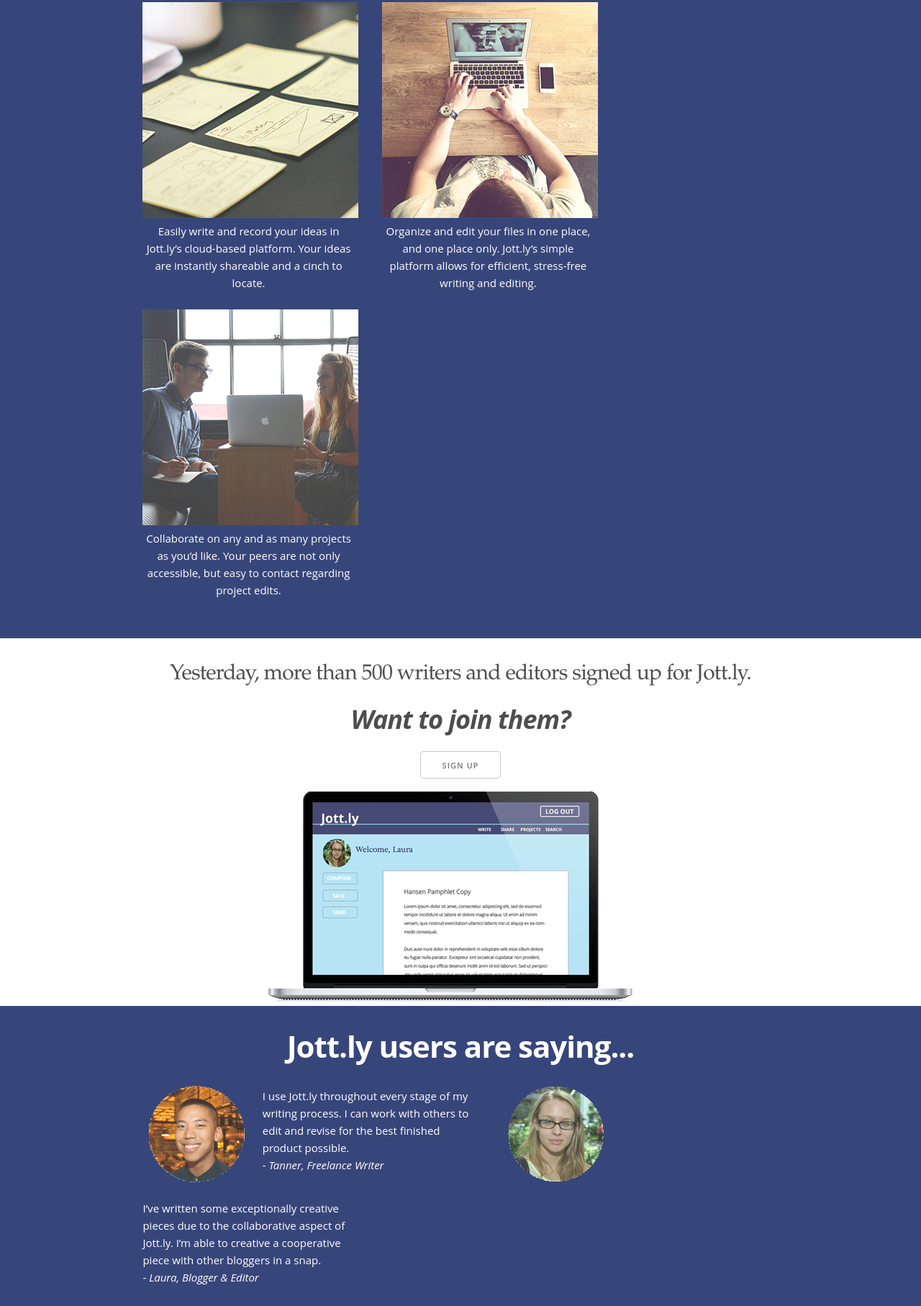
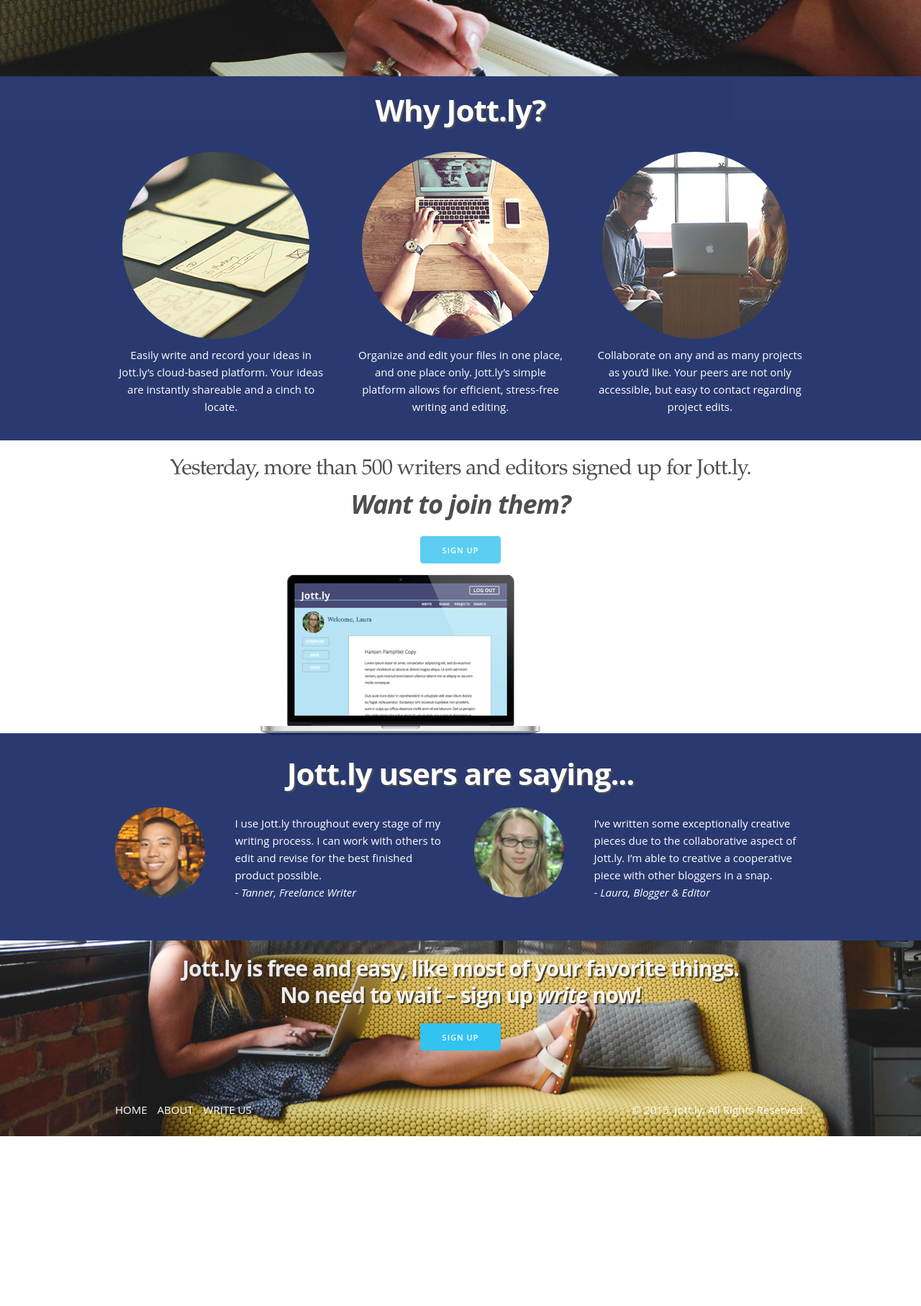
Before and after one commit to mattifie/Official-Jottly, a website: page index.html in a window 1280 px wide. Shown: the part 594-2409 px from the top of the page at 72% size. After the commit the page ends 2173 px from the top, so only its background shows below. Drawn offline with Linux system fonts and the light colour scheme.

Commit message:
Responsive Code Draft

```diff
--- /dev/null
+++ b/css/responsive.css
@@ -0,0 +1,34 @@
+@media (min-width: 400px) {
+  header h1 {
+    display: block;
+    text-align: center;
+    margin-top: 20px;
+  }
+
+  header nav {
+    display: block;
+  }
+
+  header nav ul {
+    float: none;
+    text-align: center;
+  }
+
+  header nav ul li {
+    display: block;
+  }
+
+  header nav ul li.selected {
+    border-bottom: none;
+    padding: 5px 0;
+    background-color: #999ccc;
+  }
+
+  div#footer nav {
+    text-align: center;
+  }
+
+  div#footer div.right {
+    text-align: center;
+    }
+}
--- a/css/style.css
+++ b/css/style.css
@@ -3,12 +3,51 @@
 }
 
 div#header {
-  background-color: #99cccc;
-  background-image: url('../images/MainHeader.png');
+  background-image: url('../images/MainHeader.jpg');
   background-size: cover;
-  background-position: center-center;
+  background-position: center;
   margin: 0;
-  min-height: 500px;
+  min-height: 700px;
+}
+
+.round {
+  background-color: blue;
+  height: 125px;
+  width: 125px;
+  border-radius: 60px;
+  background-position: center;
+}
+
+.round_2 {
+  background-color: blue;
+  height: 260px;
+  width: 260px;
+  border-radius: 130px;
+  margin-left: 10px;
+  margin-bottom: 10px;
+}
+
+#feature1 {
+  background-image: url('../images/feature1.png');
+  background-position: center;
+}
+
+#feature2 {
+  background-image: url('../images/feature2.png');
+  background-position: center;
+}
+
+#feature3 {
+  background-image: url('../images/feature3.png');
+  background-position: center;
+}
+
+#tanner {
+  background-image: url('../images/Tanner.png')
+}
+
+#laura {
+  background-image: url('../images/Laura.png');
 }
 
 header {
@@ -36,7 +75,7 @@
 }
 
 header nav ul li.selected {
-  border-bottom: 4px solid #061859;
+  border-bottom: 4px solid #99cccc;
   padding-bottom: 10px;
 }
 
@@ -46,10 +85,10 @@
 }
 
 header nav ul li a:hover {
-  color:#ecc687;
+  color:rgba(236, 198, 135, 1)
 }
 
-h1,h2,h3,h5,p{
+h1,h2,h3,h5,p, nav {
   font-family: "Open Sans", Arial, Helvetica, sans-serif;
 }
 
@@ -63,12 +102,13 @@
 
 div#marketing {
   text-align:center;
-  margin-top: 50px;
+  margin-top: 125px;
 }
 
 div#marketing h1 {
   font-weight: bold;
   color:#fff;
+  text-shadow: 3px 3px #333;
   font-size: 60px;
   margin: 0;
 }
@@ -76,6 +116,7 @@
 div#marketing h4 {
   color:#fff;
   font-size: 24px;
+  text-shadow: 1px 1px #333;
   margin-top: 10px;
 }
 
@@ -86,52 +127,61 @@
 
 div#features {
   text-align: center;
-  padding:30px 0;
   background-color:#061859;
-  opacity: .8;
-  margin: 0px;
+  opacity: .85;
+  padding-bottom: 10px;
 }
 
 div#features h3 {
   font-weight: bold;
+  font-size: 42px;
+  text-shadow: 2px 2px #333;
   color:#fff;
+  padding-top: 20px;
+  padding-bottom: 10px;
 }
 
 div#features p {
   color:#fff;
 }
 
-div#features span.circle {
-  background-color:#fff;
-  border-radius:50%;
-  height: 180px;
-  width: 180px;
-  display: block;
-  position: relative;
-  margin:0 auto 20px;
-}
-
 
 div#marketing_2 {
-  margin-top: 30px;
+  margin-top: 20px;
   text-align: center;
   font-size: 18px;
   font-color:#333333;
   opacity: .8;
-  line-height: .5;
 }
 
 div#marketing_2 h3 {
   font-family: "Open Sans", Arial, Helvetica, sans-serif;
   font-weight: bold;
   font-size: 16 px;
+  line-height: .5;
 }
+
+div#screengrab {
+  position: center;
+  margin-bottom: -10px;
+}
+
+.container_2 {
+  width: 282px;
+  height: auto;
+}
+
+.container_2 img {
+  width: 100%;
+  height: auto;
+}
+
 
 div#testimonials {
   text-align: center;
   padding:30px 0;
   background-color:#061859;
-  opacity: .8;
+  opacity: .85;
   margin: 0px;
 }
 
@@ -140,6 +190,8 @@
   font-family: "Open Sans", Arial, Helvetica, sans-serif;
   font-weight: bold;
   font-weight: 24px;
+  text-shadow: 2px 2px #333;
+  text-align: center;
 }
 
 div#testimonials p {
@@ -148,35 +200,30 @@
   margin-top: 10px;
 }
 
-div#testimonials span.circle {
-  background-color:#fff;
-  border-radius:50%;
-  height: 150px;
-  width: 150px;
-  display: block;
-  position: relative;
-  margin:0 auto 20px;
+div#marketing_2 button {
+  margin-top: 15px;
 }
+
 
 div#footer {
   background-color: #99cccc;
-  background-image: url('../images/FooterImage.png')
-  background-position: center-center;
-  margin: 0;
+  background-image: url('../images/FooterImage.jpg');
+  background-position: 50% -55%;
   text-align: center;
 }
 
 div#final_call h2 {
   font-family: "Open Sans", Arial, Helvetica, sans-serif;
   color: #fff;
+  text-shadow: 2px 2px #333;
   font-weight: bold;
-  font-size: 24px;
-  padding-top: 30px;
+  font-size: 30px;
+  padding-top: 20px;
+  opacity: .9;
 }
 
 div#footer nav {
-  margin:10px 0 0;
-  margin-bottom: 10px;
+  margin-top:40px;
   float: left;
 }
 
@@ -194,6 +241,12 @@
   text-decoration: none;
 }
 
+div#footer p {
+  margin-top: 40px;
+  font-family: "Open Sans", Arial, Helvetica, sans-serif;
+  color: #fff;
+}
+
 div#footer nav ul li a:hover {
   color:#ecc687;
   text-decoration: none;
@@ -201,9 +254,18 @@
 
 .right {
   text-align: right;
-  margin-left: 300px;
+  margin-top: 20px;
 }
 
 .left {
   text-align: left;
+  margin-top: 20px;
 }
+
+/* Mobile Responsive */
+
+img {
+    max-width: 100%;
+    height: auto;
+    width: auto\9; /* ie8 */
+}
--- a/index.html
+++ b/index.html
@@ -5,7 +5,7 @@
   <!-- Basic Page Needs
   –––––––––––––––––––––––––––––––––––––––––––––––––– -->
   <meta charset="utf-8">
-  <title>Your page title here :)</title>
+  <title>Jott.ly</title>
   <meta name="description" content="">
   <meta name="author" content="">
 
@@ -36,21 +36,20 @@
             <div class="container">
               <header class="sixteen columns">
                   <h1 class="logo">
-                      <a href="#"><img src="images/logo.png"></></a>
+                      <a href="#"><img src="images/JottlyLogo_Final.png"></></a>
                   </h1>
                   <nav>
                       <ul>
-                          <li class="selected"><a href="#">Home</a></li>
-                          <li><a href="#">About</a></li>
-                          <li><a href="#">Write Us</a></li>
+                          <li class="selected"><a href="#">HOME</a></li>
+                          <li><a href="#">ABOUT</a></li>
+                          <li><a href="#">WRITE US</a></li>
                       </ul>
                   </nav>
               </header>
               <div id="marketing" class="ten columns offset-by-one">
                   <h1>Write, share &amp; edit, effortlessly.</h1>
                   <h4>Write and edit your best material – with the help of your peers.</h4>
-<!--Should the button be in its own div? -->
-                  <button>Sign up</button>
+                  <button class="button-primary">Sign up</button>
                   <h6>Write now, for free!</h6>
               </div>
             </div>
@@ -58,20 +57,27 @@
         <div id="features">
           <div class="container">
             <h3>Why Jott.ly?</h3>
+            <div class="row">
               <div class="one-third column">
-                        <img class="clip-me" src="images/feature1.png">
+                  <div class="round_2" id="feature1">
+                    <!--img src="images/feature1.png"-->
+                  </div>
                   <p>Easily write and record your ideas in Jott.ly’s cloud-based platform.  Your ideas are instantly shareable and a cinch to locate.</p>
               </div>
               <div class="one-third column">
-                          <img class="clip-me" src="images/feature2.png">
-                        </span>
+                  <div class="round_2" id="feature2">
+                    <!--img src="images/feature2.png"-->
+                  </div>
                   <p>Organize and edit your files in one place, and one place only. Jott.ly’s simple platform allows for efficient, stress-free writing and
                   editing.</p>
               </div>
               <div class="one-third column">
-                        <img class="clip-me" src="images/feature3.png">
+                  <div class="round_2" id="feature3">
+                    <!--img src="images/feature3.png"-->
+                  </div>
                   <p>Collaborate on any and as many projects as you’d like. Your peers are not only accessible, but easy to contact
                   regarding project edits.</p>
+              </div>
             </div>
           </div>
         </div>
@@ -79,7 +85,7 @@
               <div id="marketing_2">
                       <h4>Yesterday, more than 500 writers and editors signed up for Jott.ly.</h4>
                       <h3><em>Want to join them?</em></h3>
-                      <button>Sign up</button>
+                      <button class="button-primary">Sign up</button>
               </div>
               <div id="screengrab" class="six columns offset-by-two">
                   <img src="images/macbook.png"/>
@@ -90,8 +96,10 @@
                 <div id="marketing_3">
                     <h2>Jott.ly users are saying...</h2>
                 </div>
+                <div class="row">
                   <div class="two columns">
-                      <img src="images/tanner.png">
+                    <div class="round" id="tanner"></div>
+                     <!--  <img src="images/tanner.png"> -->
                   </div>
                   <div class="four columns">
                       <p>I use Jott.ly throughout every stage of my writing process. I can work with others to edit and revise for the best finished product possible.
@@ -100,7 +108,8 @@
                       </p>
                   </div>
                   <div class="two columns">
-                      <img src="images/laura.png">
+                      <div class="round" id="laura"></div>
+                      <!-- <img src="images/laura.png"> -->
                   </div>
                   <div class="four columns">
                       <p>I’ve written some exceptionally creative pieces due to the collaborative aspect of Jott.ly. I’m able to creative a cooperative piece with other bloggers in a snap.
@@ -110,26 +119,30 @@
                   </div>
                 </div>
               </div>
+        </div>
         <div id="footer">
             <div class="container">
                 <div id="final_call">
-                    <h2>Jott.ly is free and easy, like most of your favorite things.
+                    <h2>Jott.ly is free and easy,
+                      like most of your favorite things.
                       <br>
                       No need to wait – sign up <em>write</em> now!
                     </h2>
-                    <button>Sign up</button>
+                    <button class="button-primary">Sign up</button>
             </div>
-                <div class="four columns left">
+              <div class="row">
+                <div class="eight columns left">
                   <nav>
                       <ul>
-                          <li><a href="#">Home</a></li>
-                          <li><a href="#">About</a></li>
-                          <li><a href="#">Write Us</a></li>
+                          <li><a href="#">HOME</a></li>
+                          <li><a href="#">ABOUT</a></li>
+                          <li><a href="#">WRITE US</a></li>
                       </ul>
                   </nav>
                 </div>
                 <div class="four columns right">
-                    <p>&copy; 2013. Jott.ly. All Rights Reserved.</p>
+                    <p>&copy; 2015. Jott.ly. All Rights Reserved.</p>
+                </div>
             </div>
           </div>
         </div>
```
Also changed, not shown: images/FooterImage.jpg (added), images/JottlyLogo_Final.png (added), images/MainHeader.jpg (added), images/Marketing.jpg (added). Lines whose indentation alone changed are shown as unchanged.
